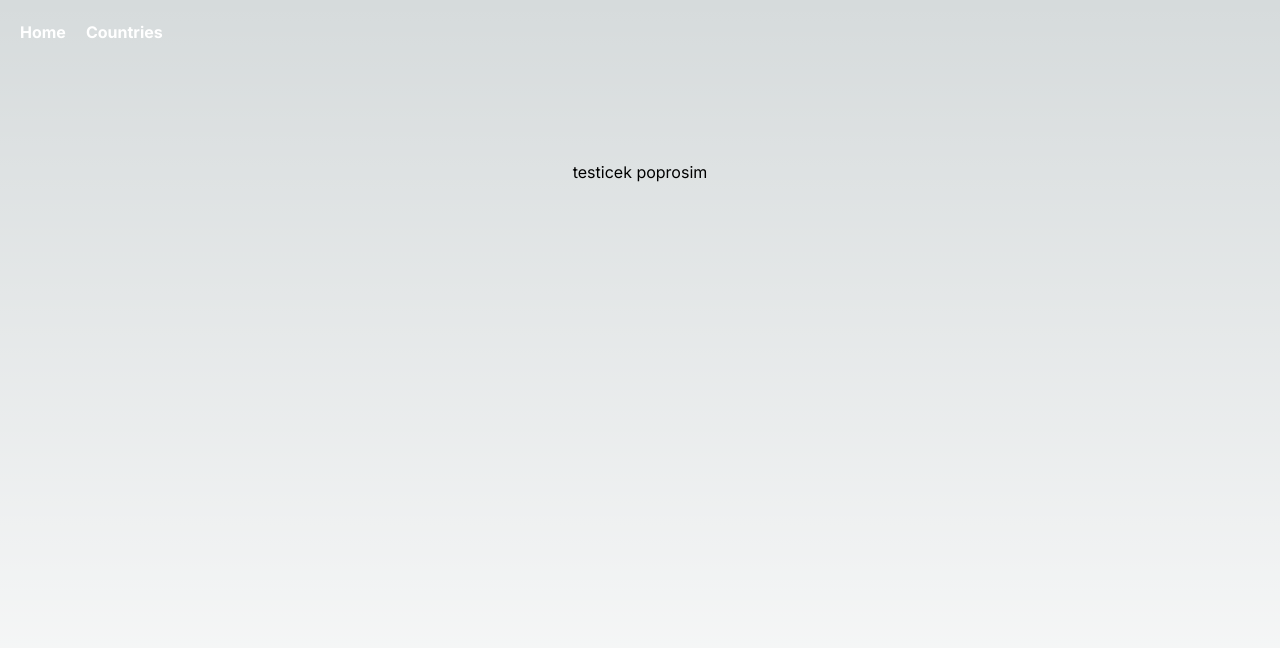
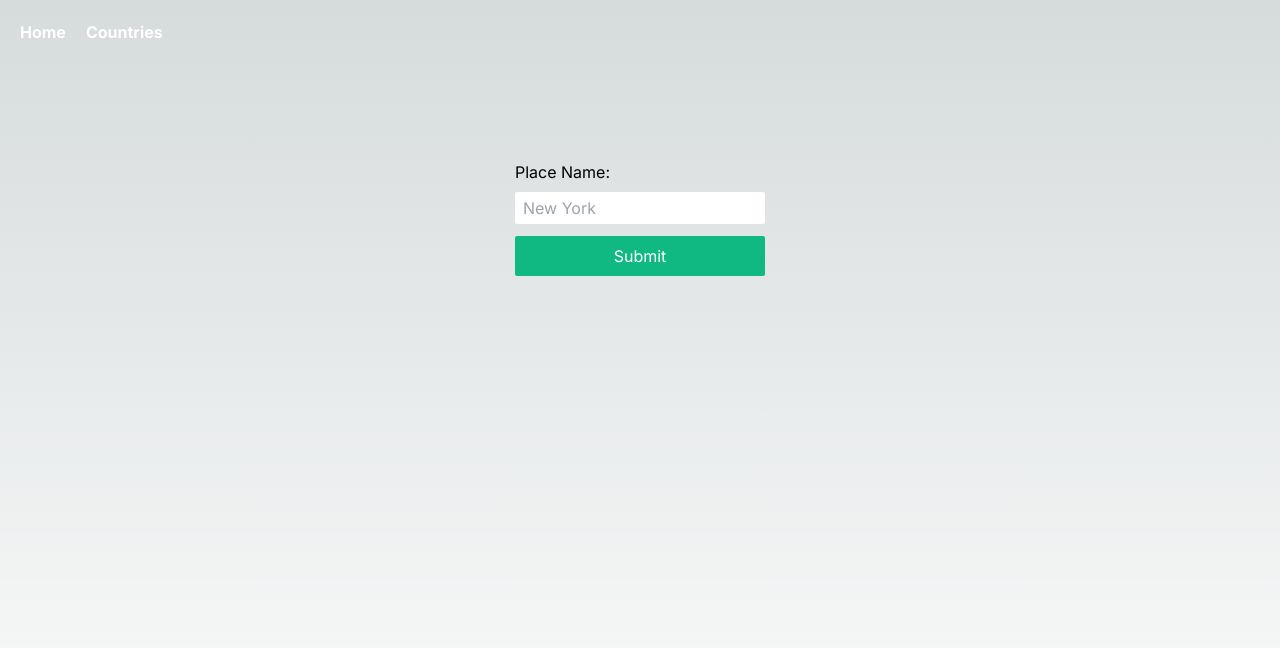
Before and after one commit to PlankoAdam/zadanie4, a Next.js app: page / in a window 1280 px wide. Shown: the top 648 px of the page. Built offline with nearby package versions, Linux system fonts and the light colour scheme.

Commit message:
find place and country

```diff
--- a/src/app/page.js
+++ b/src/app/page.js
@@ -1,9 +1,9 @@
-import Test from "./test.js";
+import PlaceSearch from "./placeSearch.js";
 
 export default function Home() {
   return (
     <main className="flex min-h-screen flex-col items-center justify-between p-24">
-      <Test></Test>
+      <PlaceSearch></PlaceSearch>
     </main>
   );
 }
--- /dev/null
+++ b/src/app/placeSearch.js
@@ -0,0 +1,35 @@
+"use client";
+import { useForm } from "react-hook-form";
+
+export default function PlaceSearch() {
+  const { register, handleSubmit } = useForm();
+
+  const getPlace = async (formData) => {
+    const query = formData.placeName;
+    const res = await fetch(
+      `https://geocode.maps.co/search?q=${query}&api_key=661fa7908e2f3349328565cky40b754`
+    );
+    const place = (await res.json())[0];
+    const parts = place.display_name.split(",");
+    const country = parts[parts.length - 1].trim();
+    console.log(place);
+    console.log(country);
+  };
+
+  return (
+    <>
+      <form onSubmit={handleSubmit(getPlace)} className="flex flex-col">
+        <label className="mb-2">Place Name:</label>
+        <input
+          {...register("placeName")}
+          placeholder="New York"
+          className="text-black p-1 px-2 mb-3 rounded-sm"
+        ></input>
+        <input
+          type="submit"
+          className="bg-emerald-500 text-white rounded-sm py-2 cursor-pointer hover:bg-emerald-600 transition-all"
+        ></input>
+      </form>
+    </>
+  );
+}
--- a/src/app/test.js
+++ /dev/null
@@ -1,3 +0,0 @@
-export default function Test() {
-  return <h1>testicek poprosim</h1>;
-}
```
Also changed, not shown: package.json (+5 -4 lines), .babelrc (deleted), 1 other file (tests, documents, lock files or other folders).
